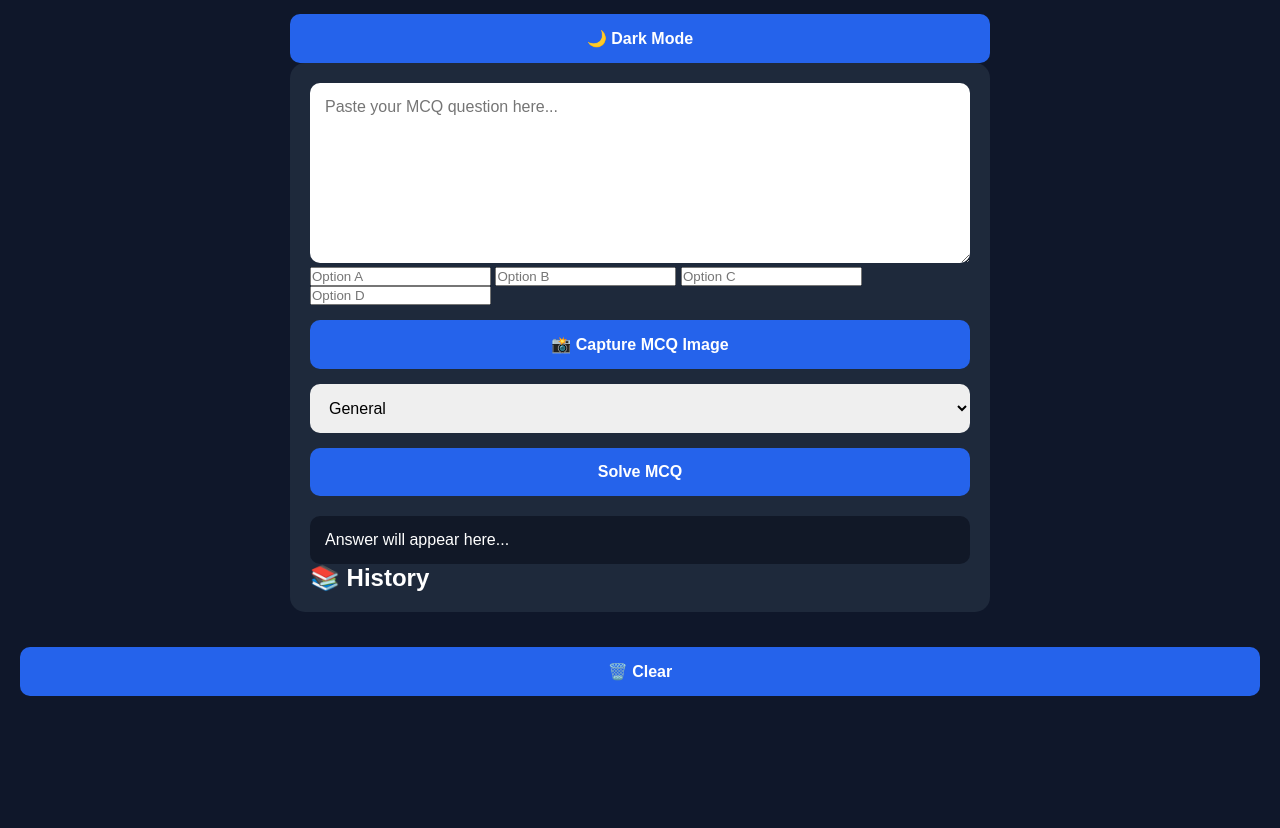
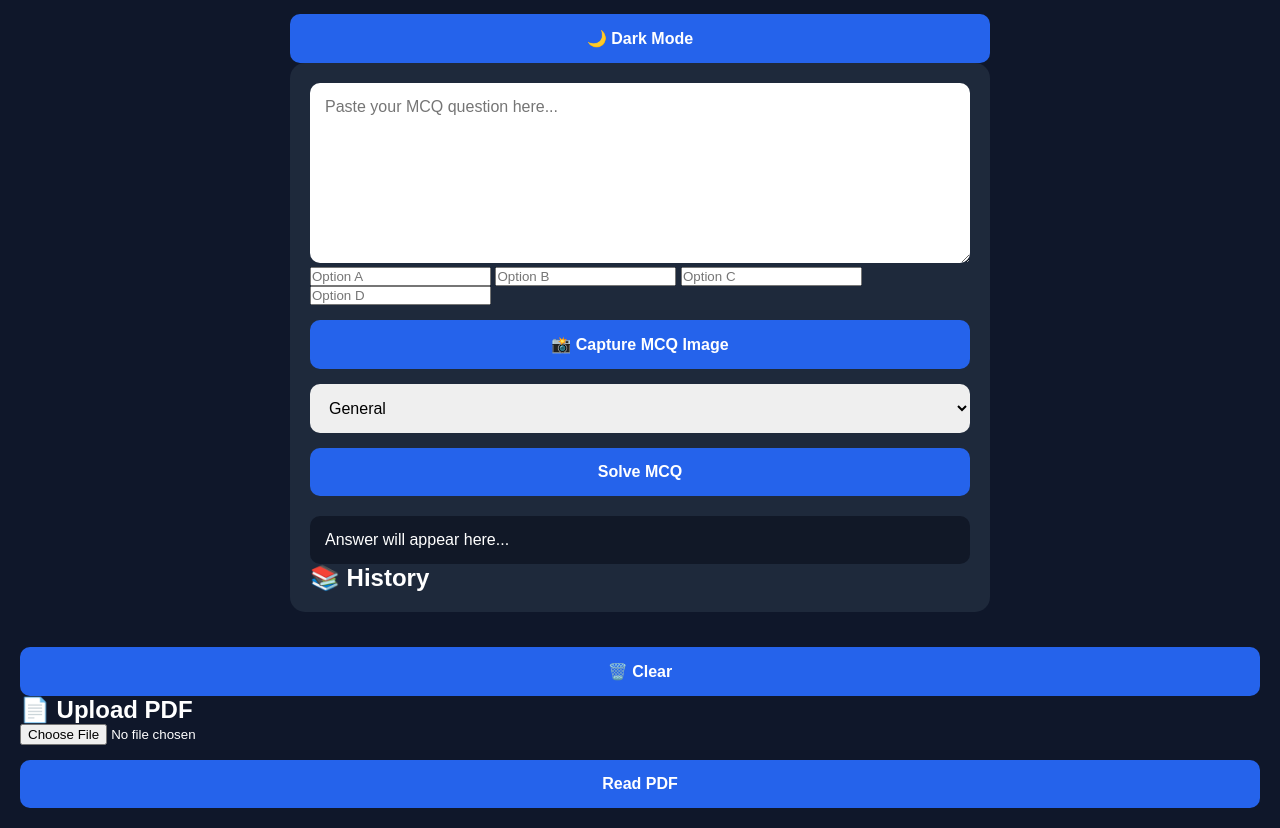
Before and after one commit to parvejhussain613-crypto/ai-mcq-solver, a plain HTML site: page index.html in a window 1280 px wide. Shown: the part 79-907 px from the top of the page. Before the commit the page ends 800 px from the top, so only its background shows below. Drawn offline with Linux system fonts and the light colour scheme.

Commit message:
Add PDF upload and read functionality

```diff
--- a/index.html
+++ b/index.html
@@ -149,3 +149,6 @@ document.getElementById("result").innerHTML=
 </body>
 </html>
 <button onclick="clearQuestion()">🗑️ Clear</button>
+<h2>📄 Upload PDF</h2>
+<input type="file" id="pdfInput" accept=".pdf">
+<button onclick="readPDF()">Read PDF</button>
```
